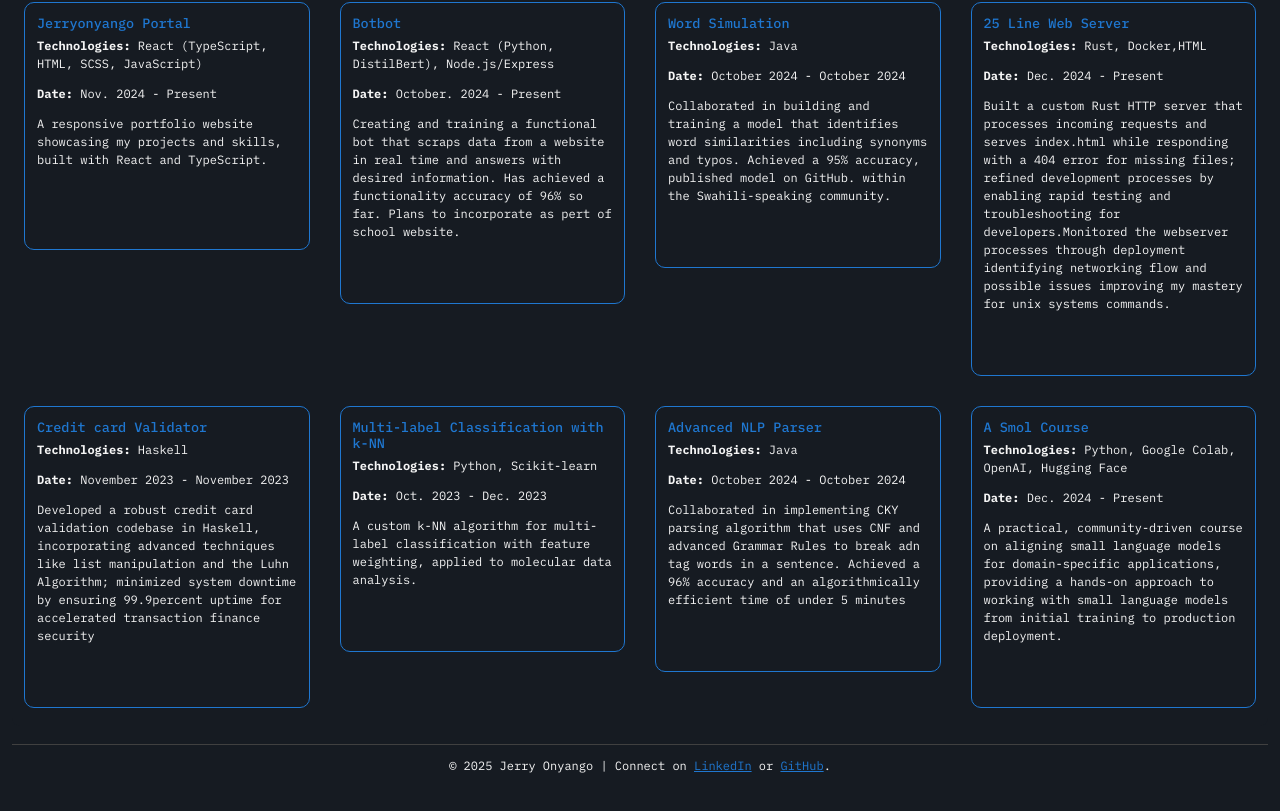
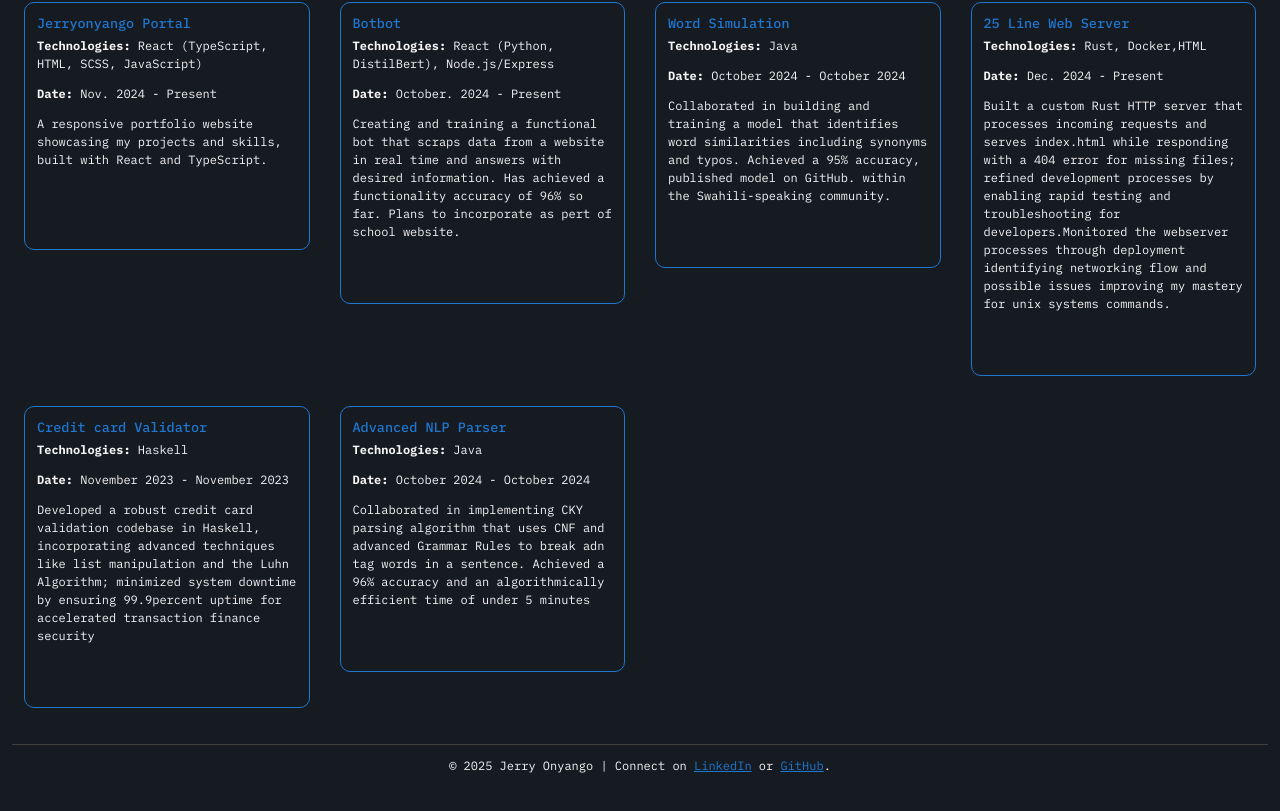
Before and after one commit to onyangojerry/portfolio-react, a React (Vite) app: page / in a window 1280 px wide. Shown: the part 2228-3039 px from the top of the page. Built offline with nearby package versions, Linux system fonts and the light colour scheme; no server answers.

Commit message:
Update Projects.tsx

```diff
--- a/src/components/Projects/Projects.tsx
+++ b/src/components/Projects/Projects.tsx
@@ -112,17 +112,6 @@ const projects = [
     },
   },
   {
-    name: "Multi-label Classification with k-NN",
-    technologies: "Python, Scikit-learn",
-    date: "Oct. 2023 - Dec. 2023",
-    description:
-      "A custom k-NN algorithm for multi-label classification with feature weighting, applied to molecular data analysis.",
-    links: {
-      github:
-        "https://github.com/branley1/Multi-label-Classification-with-k-Nearest-Neighbor.git",
-    },
-  },
-  {
     name: "Advanced NLP Parser",
     technologies: "Java",
     date: "October 2024 - October 2024",
@@ -130,16 +119,6 @@ const projects = [
       "Collaborated in implementing CKY parsing algorithm that uses CNF and advanced Grammar Rules to break adn tag words in a sentence. Achieved a 96% accuracy and an algorithmically efficient time of under 5 minutes",
     links: {
       github: "https://github.com/pomonaCS159-fa2024/assignment-4-onyangofisherman",
-    },
-  },
-  {
-    name: "A Smol Course",
-    technologies: "Python, Google Colab, OpenAI, Hugging Face",
-    date: "Dec. 2024 - Present",
-    description:
-      "A practical, community-driven course on aligning small language models for domain-specific applications, providing a hands-on approach to working with small language models from initial training to production deployment.",
-    links: {
-      github: "https://github.com/branley1/smol-course.git",
     },
   },
 ];
```
